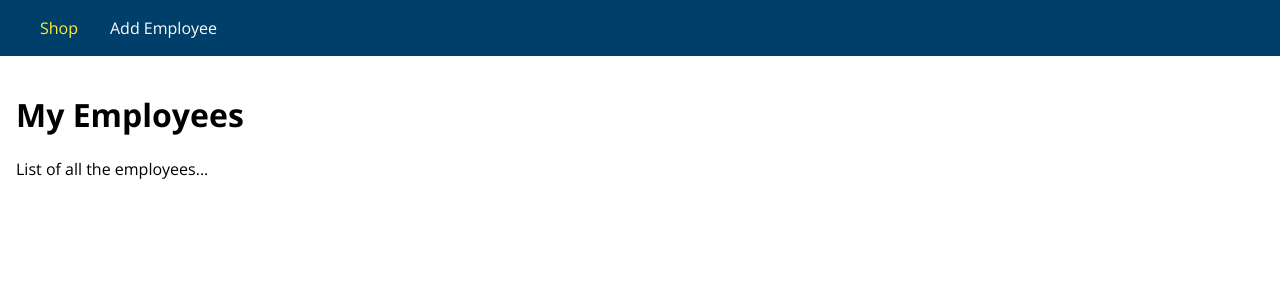
After one commit to zep1994/Node_Project_2023, a Node server app: template views/home.html in a window 1280 px wide. The commit adds this page. Shown: the top 300 px of the page. Run offline with Node 20, Linux system fonts and the light colour scheme; the template is opened without the code that fills it, so the values that code supplies are empty.

Commit message:
Add Admin and Styling

```diff
--- a/app.js
+++ b/app.js
@@ -10,17 +10,20 @@ const bodyParser = require('body-parser')
 app.set("view engine", 'ejs')
 app.set('views', 'views')
 
+const adminRoutes = require('./routes/admin')
 const employeeRoutes = require('./routes/employee')
+
 
 app.use(bodyParser.urlencoded({extended:false}))
 app.use(express.static(path.join(__dirname, 'public')))
 
+app.use('/admin', adminRoutes)
 app.use(employeeRoutes)
 
 
-// app.get('/', (req, res) => {
-//   res.send('Hello World!')
-// })
+app.get('/', (req, res) => {
+    res.status(404).sendFile(path.join(__dirname, 'views', 'home.html'));
+})
 
 
 
--- a/package.json
+++ b/package.json
@@ -21,6 +21,7 @@
     "body-parser": "^1.20.1",
     "ejs": "^3.1.8",
     "express": "^4.18.2",
-    "nodemon": "^2.0.20"
+    "nodemon": "^2.0.20",
+    "sass": "^1.57.1"
   }
 }
--- /dev/null
+++ b/public/css/employee.css
@@ -0,0 +1,25 @@
+.employee-form {
+    width: 20rem;
+    max-width: 90%;
+    margin: auto;
+}
+
+.employee-item {
+    width: 20rem;
+    max-width: 95%;
+}
+
+.employee__title {
+    font-size: 1.2rem;
+    text-align: center;
+}
+
+.employee__price {
+    text-align: center;
+    color: #4d4d4d;
+    margin-bottom: 0.5rem;
+}
+
+.employee__description {
+    text-align: center;
+}
--- a/public/css/main.css
+++ b/public/css/main.css
@@ -0,0 +1,108 @@
+@import url("https://fonts.googleapis.com/css?family=Open+Sans:400,700");
+
+* {
+    box-sizing: border-box;
+}
+
+body {
+    padding: 0;
+    margin: 0;
+    font-family: "Open Sans", sans-serif;
+}
+
+main {
+    padding: 1rem;
+    margin: auto;
+}
+
+.main-header {
+    width: 100%;
+    height: 3.5rem;
+    background-color: #003f69;
+    padding: 0 1.5rem;
+}
+
+.main-header__nav {
+    height: 100%;
+    display: flex;
+    align-items: center;
+}
+
+.main-header__item-list {
+    list-style: none;
+    margin: 0;
+    padding: 0;
+    display: flex;
+}
+
+.main-header__item {
+    margin: 0 1rem;
+    padding: 0;
+}
+
+.main-header__item a {
+    text-decoration: none;
+    color: white;
+}
+
+.main-header__item a:hover,
+.main-header__item a:active,
+.main-header__item a.active {
+    color: #ffeb3b;
+}
+
+.grid {
+    display: flex;
+    flex-wrap: wrap;
+    justify-content: space-around;
+    align-items: stretch;
+}
+
+.card {
+    box-shadow: 0 2px 8px rgba(0, 0, 0, 0.26);
+}
+
+.card__header,
+.card__content {
+    padding: 1rem;
+}
+
+.card__header h1,
+.card__content h1,
+.card__content h2,
+.card__content p {
+    margin: 0;
+}
+
+.card__image {
+    width: 100%;
+}
+
+.card__image img {
+    width: 100%;
+}
+
+.card__actions {
+    padding: 1rem;
+    text-align: center;
+}
+
+.card__actions button,
+.card__actions a {
+    margin: 0 0.25rem;
+}
+
+.btn {
+    font: inherit;
+    border: 1px solid #003f69;
+    color: #003f69;
+    background: white;
+    border-radius: 3px;
+    cursor: pointer;
+}
+
+.btn:hover,
+.btn:active {
+    background-color: #003f69;
+    color: white;
+}
--- /dev/null
+++ b/views/home.html
@@ -0,0 +1,29 @@
+<!DOCTYPE html>
+<html lang="en">
+
+<head>
+    <meta charset="UTF-8">
+    <meta name="viewport" content="width=device-width, initial-scale=1.0">
+    <meta http-equiv="X-UA-Compatible" content="ie=edge">
+    <title>Add Employee</title>
+    <link rel="stylesheet" href="/css/main.css">
+    <link rel="stylesheet" href="/css/employee.css">
+</head>
+
+<body>
+    <header class="main-header">
+        <nav class="main-header__nav">
+            <ul class="main-header__item-list">
+                <li class="main-header__item"><a class="active" href="/">Shop</a></li>
+                <li class="main-header__item"><a href="/admin/add-employee">Add Employee</a></li>
+            </ul>
+        </nav>
+    </header>
+
+    <main>
+        <h1>My Employees</h1>
+        <p>List of all the employees...</p>
+    </main>
+</body>
+
+</html>
```
Also changed, not shown: routes/admin.js (added, +20 -0 lines), routes/employee.js (+2 -7 lines), views/employee/add-employee.html (+23 -5 lines), 1 other file.
